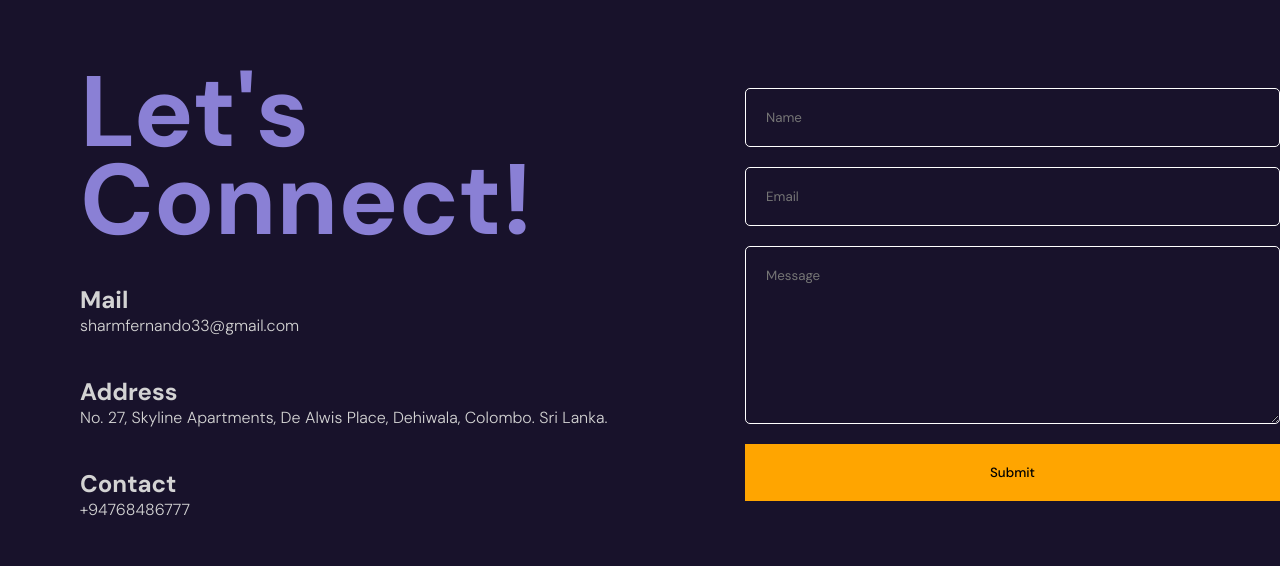
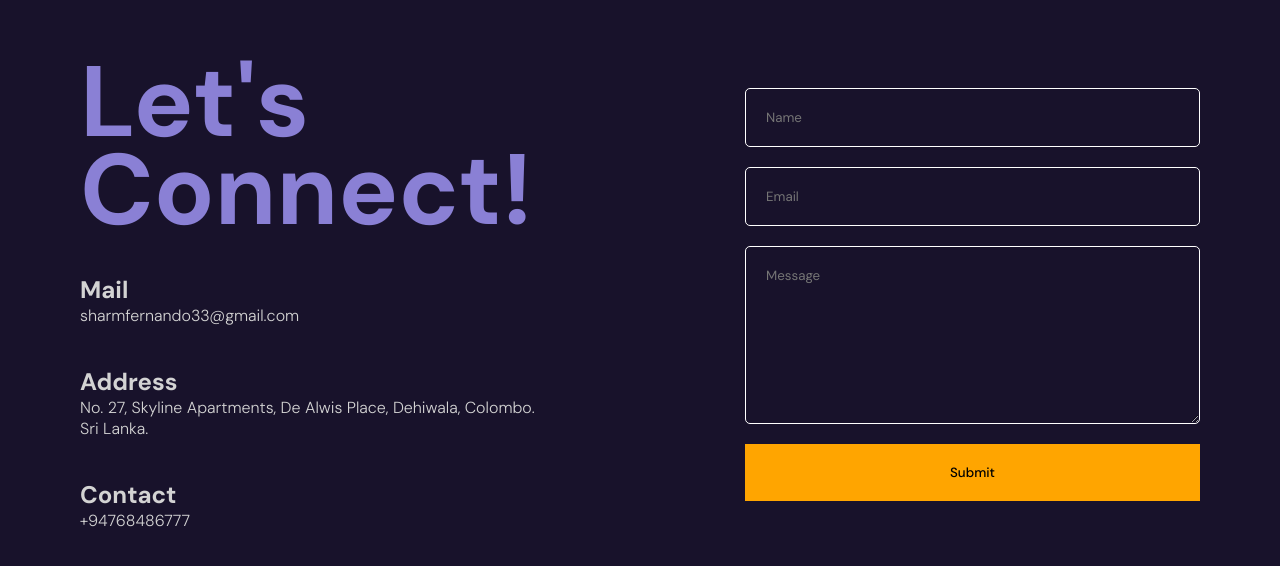
Before and after one commit to sheebaboy33/Portfolio, a Next.js app: page / in a window 1280 px wide. Shown: the part 7409-7975 px from the top of the page. Built offline with nearby package versions, Linux system fonts and the light colour scheme.

Commit message:
Minor changes to contact form

```diff
--- a/src/components/contact/contact.scss
+++ b/src/components/contact/contact.scss
@@ -9,6 +9,7 @@
   gap: 50px;
 
 @include mobile {
+    padding: 15% 0;
     width: 100%;
     flex-direction: column;
     gap: 10px;
@@ -23,6 +24,8 @@
     gap: 40px;
 
     @include mobile {
+      padding: 15% 15% 0 15%;
+      margin: 0;
       gap: 10px;
       text-align: center;
       align-items: center;
@@ -55,10 +58,12 @@
   .formContainer {
     flex: 1;
     position: relative;
+    margin: 80px;
 
     @include mobile {
-        padding-left: 5px;
+      padding: 0 15%;
       width: 100%;
+      margin: 0;
     }
 
     form {
@@ -95,7 +100,7 @@
 
         @include mobile {
     padding: 10px;
-    width: calc(100% - 40px); // Adjust according to mobile padding
+    width: calc(100%); // Adjust according to mobile padding
   }
     }
   }
```
